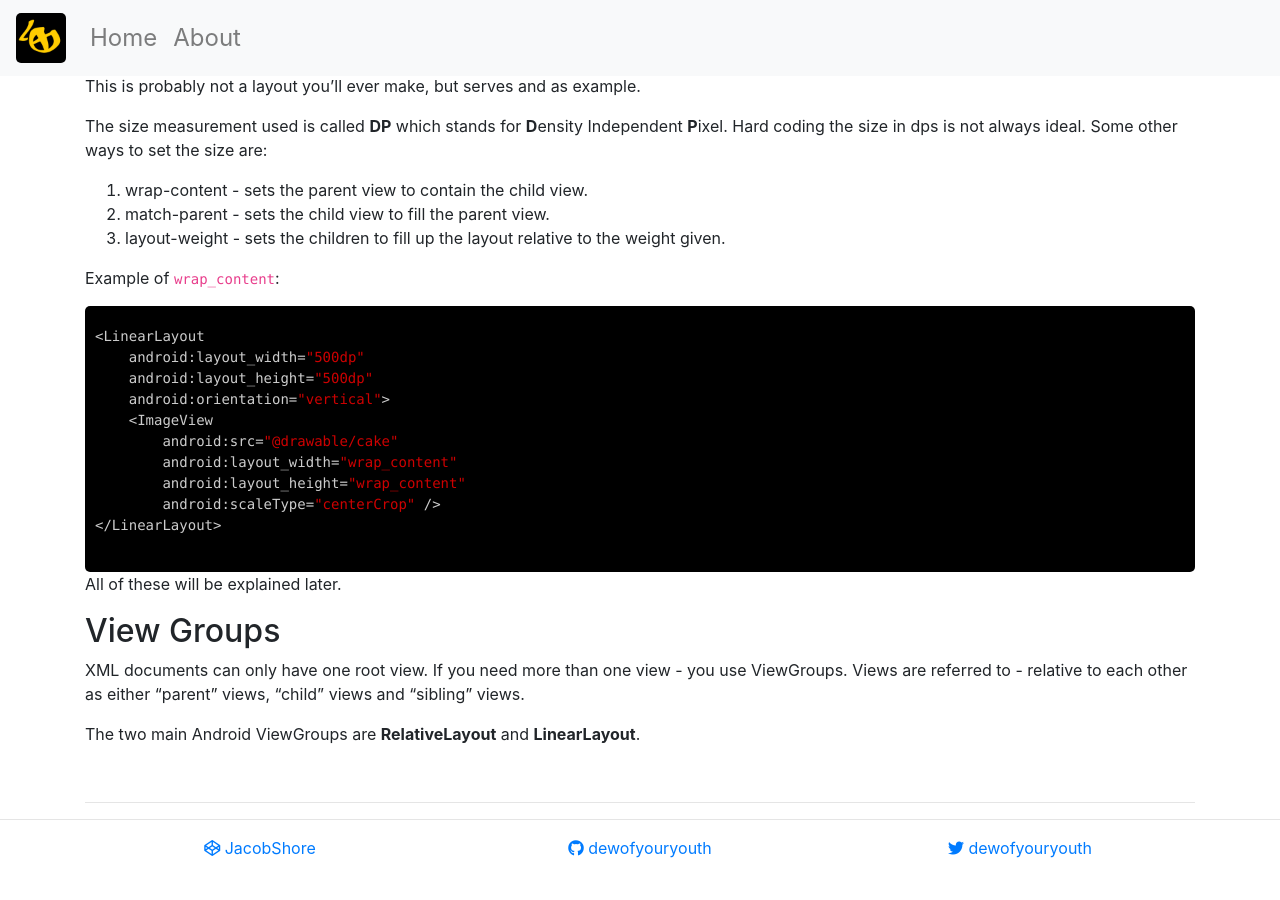
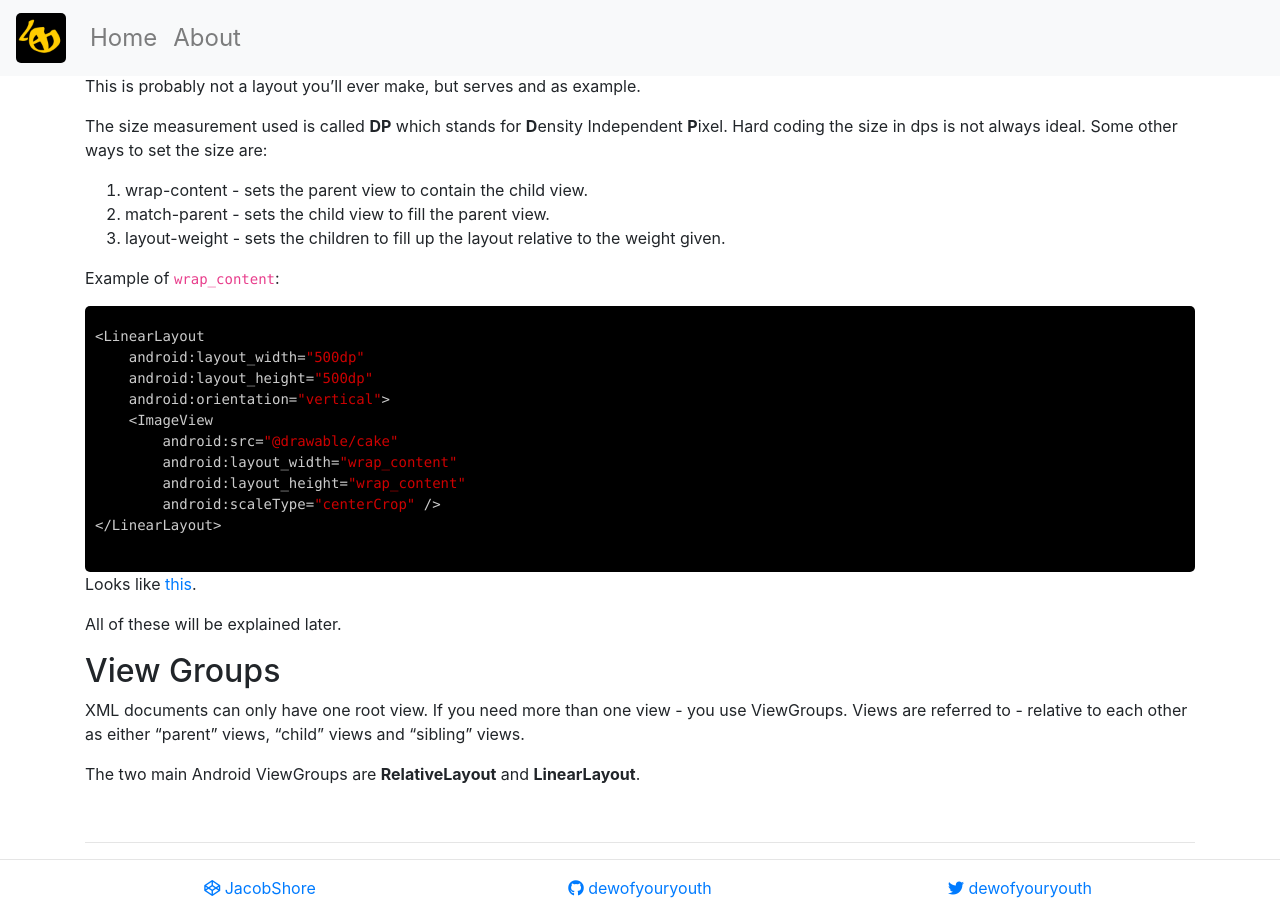
Before and after one commit to DewofyourYouth/DewofyourYouth.github.io, a Jekyll site: the page built from _posts/2018-10-21-android-notes.md, in a window 1280 px wide and 900 px high, scrolled down 1030 px. Built offline with Jekyll 4.4.1, drawn with Linux system fonts in a browser that asks for light colours; nearby versions of some CDN libraries; comment, search, counter and statistics services are not loaded; before the commit the page ends 1890 px from its top, so only the background shows below that.

Commit message:
looks like this

````diff
--- a/_posts/2018-10-21-android-notes.md
+++ b/_posts/2018-10-21-android-notes.md
@@ -76,6 +76,8 @@ Example of `wrap_content`:
 </LinearLayout>
 ```
 
+Looks like [this](https://labs.udacity.com/android-visualizer/?_ga=1.81874070.1429176437.1469538580#/android/text-view).
+
 All of these will be explained later.
 
 ## View Groups
````
